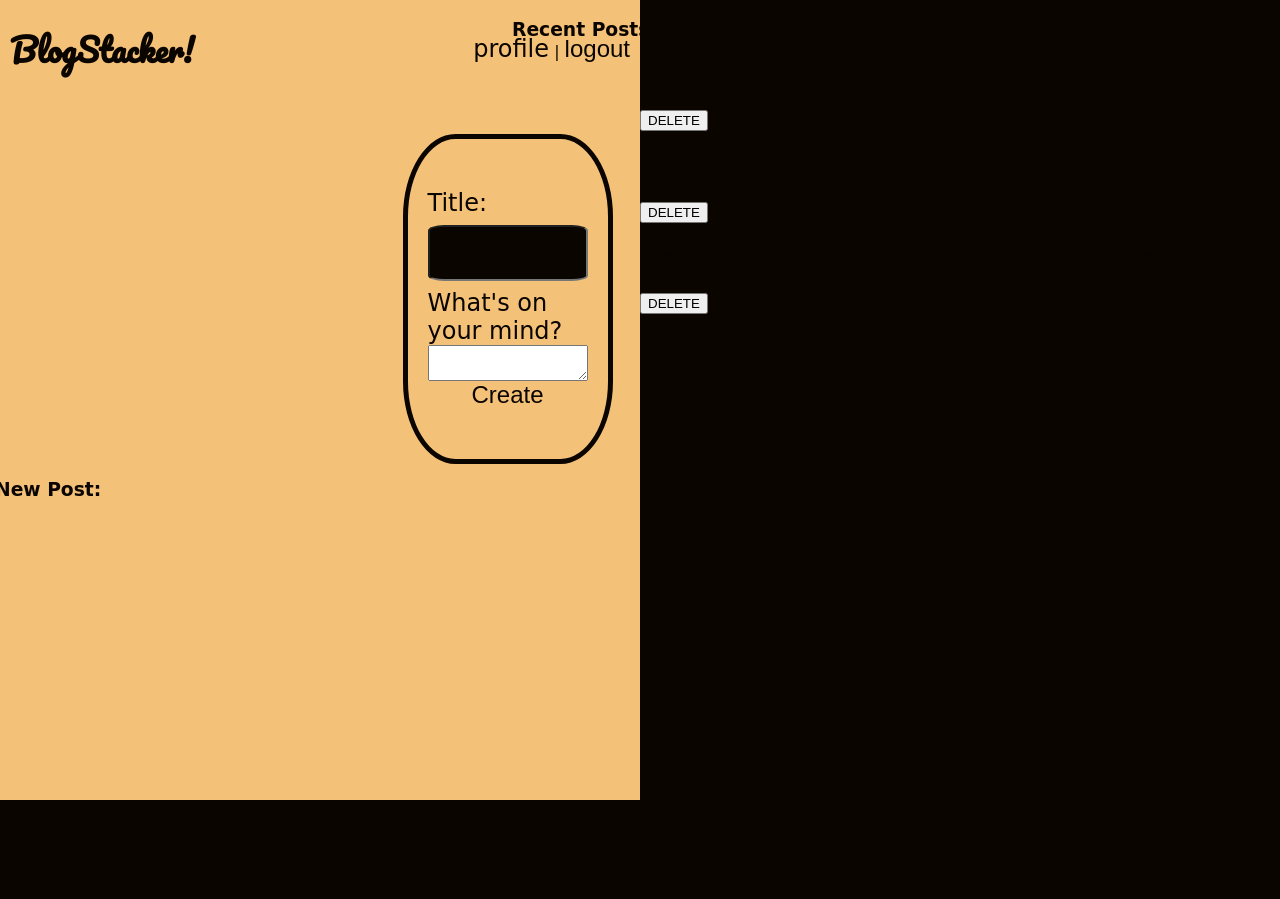
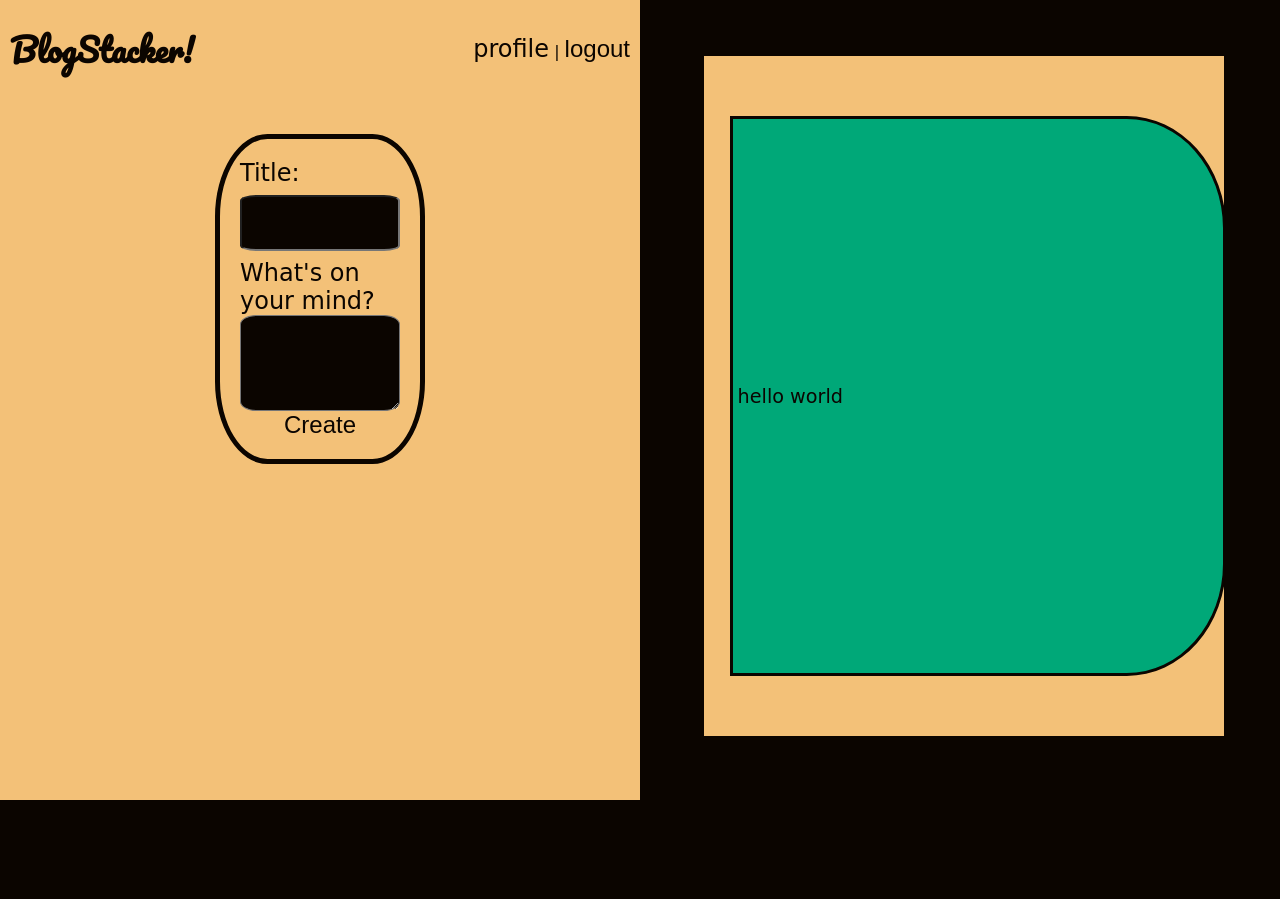
Before and after one commit to JCool221/BlogStacker, a Node server app: page /profile in a window 1280 px wide. Run offline with Node 20, Linux system fonts and the light colour scheme; a user stored in the database is signed in; data comes from the database, SQL or seed files in the repository; some libraries are stand-ins or nearby versions; some web fonts are replaced.

Commit message:
fixed styling on profile, login and logout working

```diff
--- a/controllers/api/userRoutes.js
+++ b/controllers/api/userRoutes.js
@@ -43,6 +43,7 @@ console.log(validPassword)
       req.session.logged_in = true;
 
       res.json({ user: userData, message: 'You are now logged in!' });
+      res.redirect('/profile');
     });
 
   } catch (err) {
--- a/controllers/homeRoutes.js
+++ b/controllers/homeRoutes.js
@@ -7,8 +7,6 @@ router.get('/', async (req, res) => {
   try {
     // Get all posts and JOIN with user data
     const postData = await Post.findAll({
-      // if posts.length>5find the oldest date and remove it, so how do i do that
-      // syntax is in sequelize, order by min(age) and limit:5
       include: [
         {
           model: User,
--- a/public/css/halves.css
+++ b/public/css/halves.css
@@ -75,6 +75,19 @@ h3{
     justify-content: center;
     align-items: center;
     flex-direction: column;
+}
+
+/* .new-project-form {
+    width: 50%;
+} */
+
+textarea {
+    border-radius: 10%;
+    background-color: var(--smoky-black);
+    color: var(--opera-mauve);
+    height: 100px;
+    scrollbar-width: thin;
+    scrollbar-color: var(--opera-mauve);
 }
 
 .form-container {
--- a/public/js/profile.js
+++ b/public/js/profile.js
@@ -41,6 +41,6 @@ document
   .querySelector('.new-project-form')
   .addEventListener('submit', newFormHandler);
 
-document
-  .querySelector('.project-list')
-  .addEventListener('click', delButtonHandler);
+// document
+//   .querySelector('.project-list')
+//   .addEventListener('click', delButtonHandler);
--- a/views/profile.handlebars
+++ b/views/profile.handlebars
@@ -2,41 +2,27 @@
   <div class="container">
     <main class="left">
 {{>header}}
-<div class="form-container">
-    <h3>Create a New Post:</h3>
+<div class="form-container profile-form">
     <form class="form new-project-form">
+    {{!-- <h3>Create a New Post:</h3> --}}
         <label for="project-name">Title:</label>
         <input class="form-input" type="text" id="project-name" name="project-name" />
 
 
         <label for="project-desc">What's on your mind?</label>
-        <textarea class="form-input" id="project-desc" name="project-desc"></textarea>
+        <textarea class="form-input" id="project-desc" name="project-desc" autocomplete="off"></textarea>
 
         <button type="submit" class="no-button">Create</button>
     </form>
 </div>
   </main>
   <main class="right">
-
-  {{#if Posts.length}}
-{{log 'this is a post'}}
-  <div class="project-list">
-    <h3>Recent Posts:</h3>
-
-    {{#each Posts as |Post|}}
-    <div class="row mb-2">
-      <div class="col-md-8">
-        <h4><a href="/posts/{{Post.id}}">{{Post.title}}</a></h4>
-      </div>
-      <div class="col-md-4">
-        <button class="btn btn-sm btn-danger" data-id="{{Post.id}}">DELETE</button>
-      </div>
-    </div>
-    {{/each}}
-  {{/if}}
-  </div>
+    <ul class="post-container">
+      <li class="posts" data-num="1">hello world</li>
+    </ul>
   </main>
 
 <script src="./js/profile.js"></script>
+<script src="./js/logout.js"></script>
   </div>
 </body>
```
Also changed, not shown: views/login.handlebars (+0 -9 lines), views/signup.handlebars (added, +17 -0 lines).
